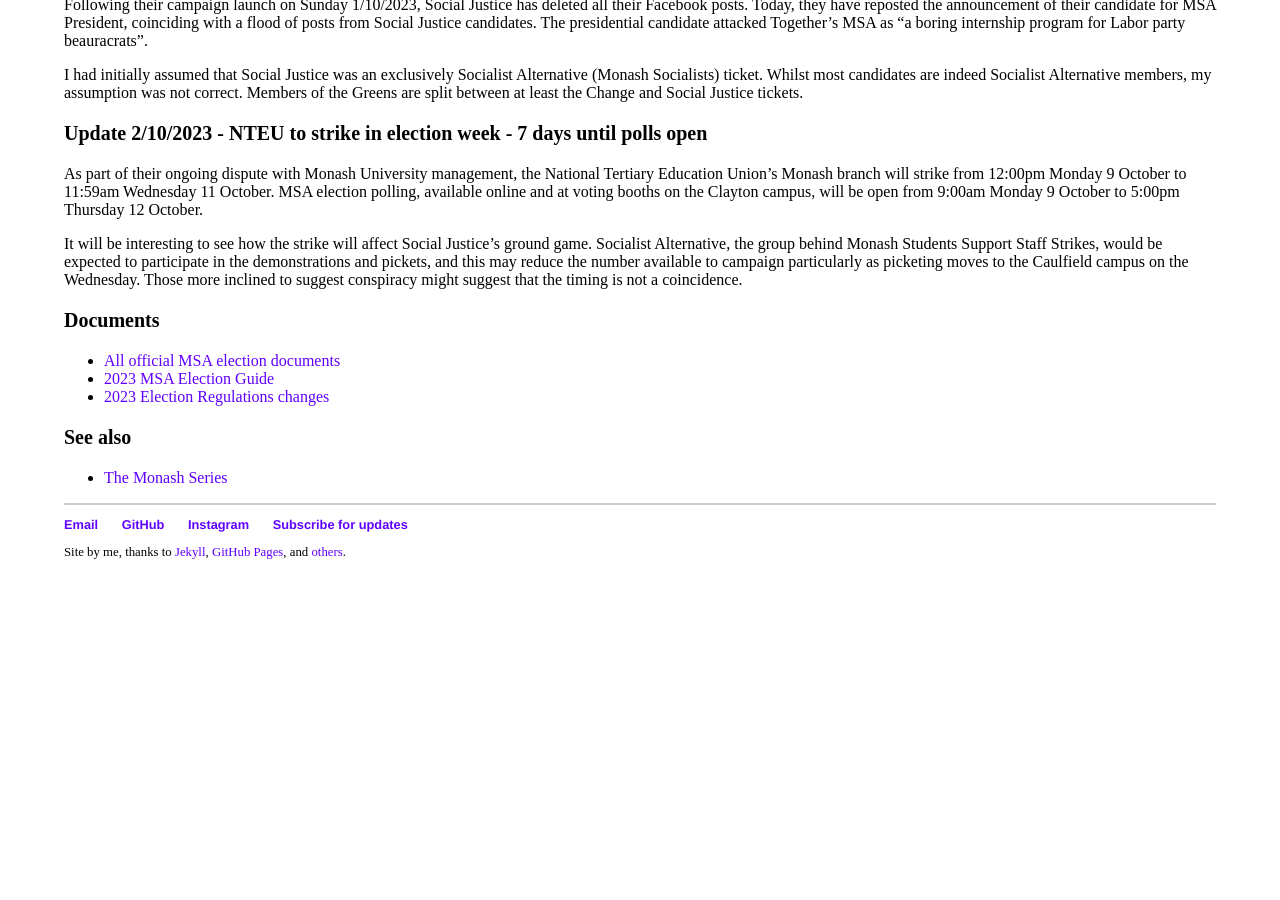
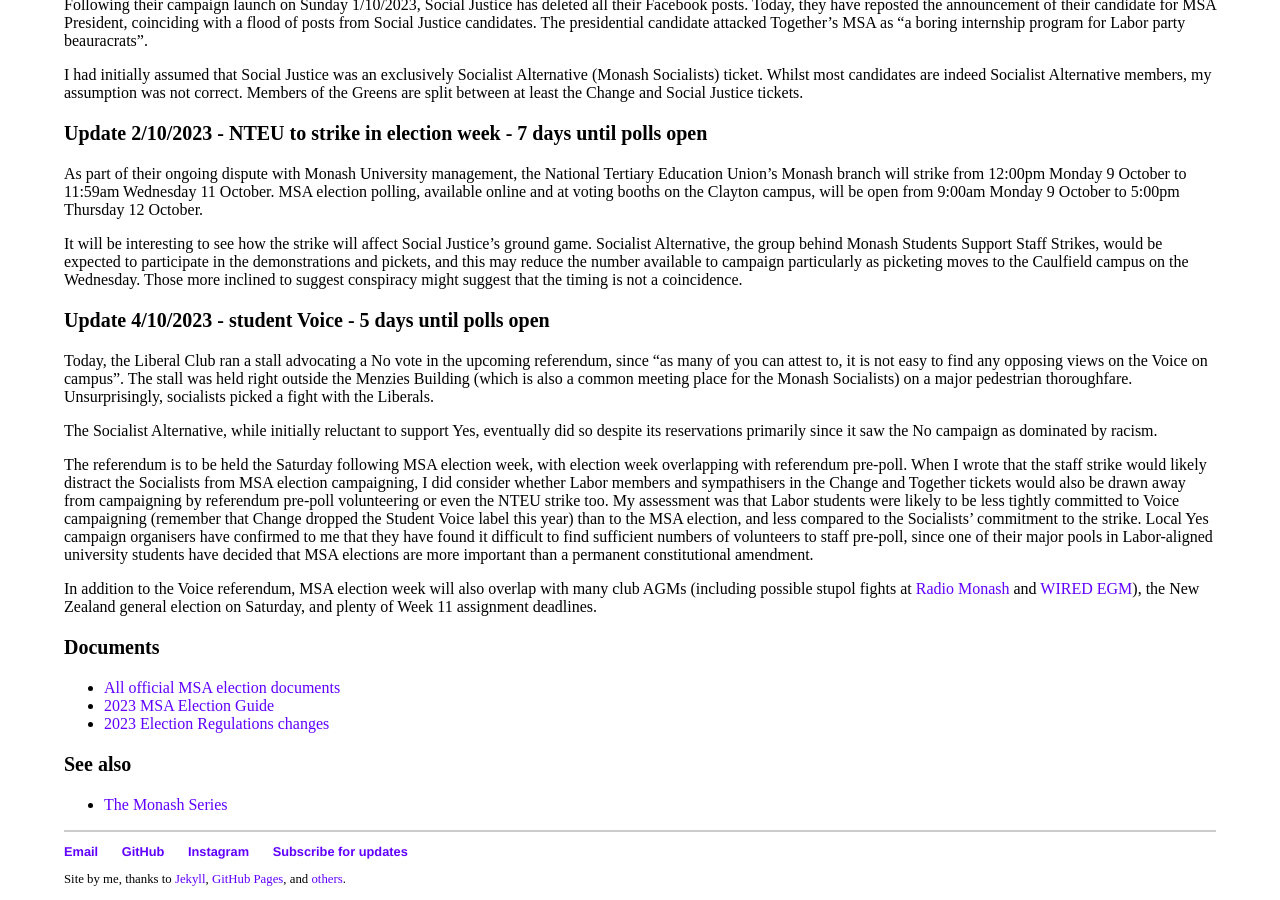
Before and after one commit to nhtnhanbn/nhtnhanbn.github.io, a Jekyll site: the page built from _repository/msa23.md, in a window 1280 px wide and 900 px high, scrolled down 2376 px. Built offline with Jekyll 4.4.1, drawn with Linux system fonts in a browser that asks for light colours; before the commit the page ends 2949 px from its top, so only the background shows below that.

Commit message:
Update msa23

```diff
--- a/_repository/msa23.md
+++ b/_repository/msa23.md
@@ -101,6 +101,16 @@
 
 It will be interesting to see how the strike will affect Social Justice's ground game. Socialist Alternative, the group behind Monash Students Support Staff Strikes, would be expected to participate in the demonstrations and pickets, and this may reduce the number available to campaign particularly as picketing moves to the Caulfield campus on the Wednesday. Those more inclined to suggest conspiracy might suggest that the timing is not a coincidence.
 
+### Update 4/10/2023 - student Voice - 5 days until polls open
+
+Today, the Liberal Club ran a stall advocating a No vote in the upcoming referendum, since "as many of you can attest to, it is not easy to find any opposing views on the Voice on campus". The stall was held right outside the Menzies Building (which is also a common meeting place for the Monash Socialists) on a major pedestrian thoroughfare. Unsurprisingly, socialists picked a fight with the Liberals.
+
+The Socialist Alternative, while initially reluctant to support Yes, eventually did so despite its reservations primarily since it saw the No campaign as dominated by racism.
+
+The referendum is to be held the Saturday following MSA election week, with election week overlapping with referendum pre-poll. When I wrote that the staff strike would likely distract the Socialists from MSA election campaigning, I did consider whether Labor members and sympathisers in the Change and Together tickets would also be drawn away from campaigning by referendum pre-poll volunteering or even the NTEU strike too. My assessment was that Labor students were likely to be less tightly committed to Voice campaigning (remember that Change dropped the Student Voice label this year) than to the MSA election, and less compared to the Socialists' commitment to the strike. Local Yes campaign organisers have confirmed to me that they have found it difficult to find sufficient numbers of volunteers to staff pre-poll, since one of their major pools in Labor-aligned university students have decided that MSA elections are more important than a permanent constitutional amendment.
+
+In addition to the Voice referendum, MSA election week will also overlap with many club AGMs (including possible stupol fights at [Radio Monash](/radmon) and [WIRED EGM](/wired)), the New Zealand general election on Saturday, and plenty of Week 11 assignment deadlines.
+
 ### Documents
 
 - [All official MSA election documents](https://msa.monash.edu/elections)
```
